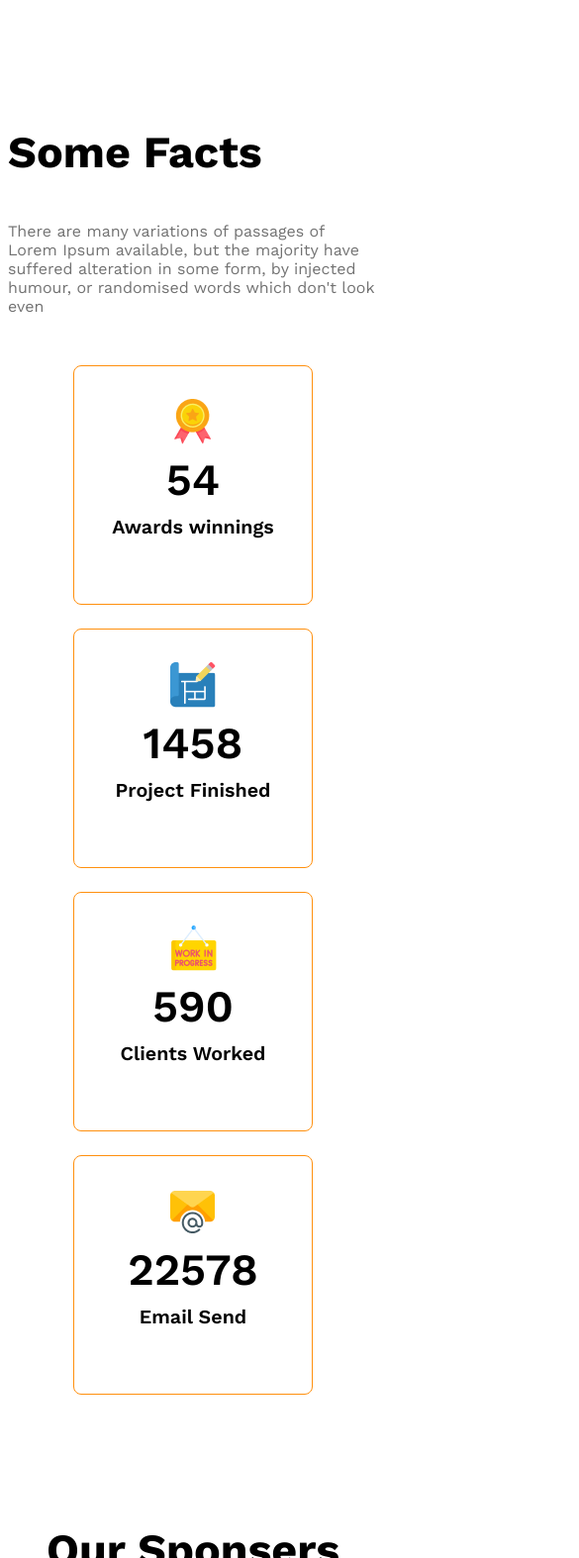
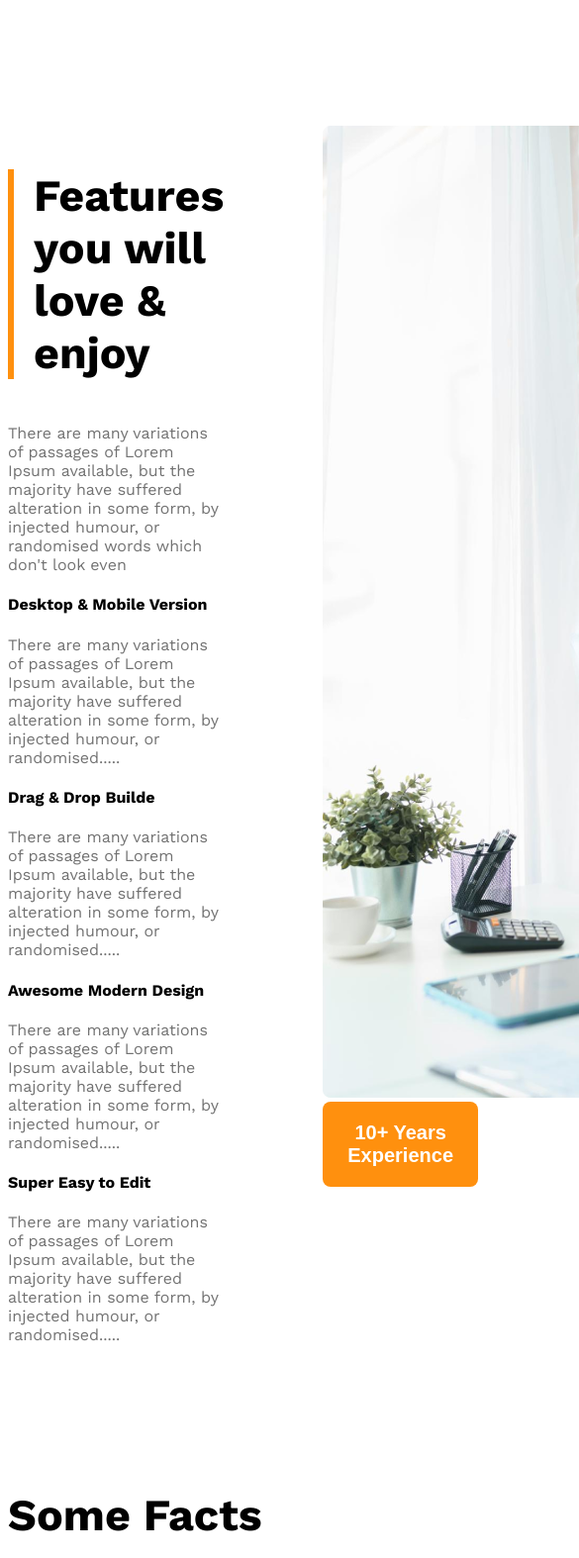
Before and after one commit to Tamim-200119/g3-architects-website, a plain HTML site: page index.html in a window 390 px wide. Shown: the part 2861-4435 px from the top of the page at 99% size, 585 px wide, since content can reach past the window. Drawn offline with nearby package versions, Linux system fonts and the light colour scheme.

Commit message:
add experince fearutes

```diff
--- a/index.html
+++ b/index.html
@@ -47,6 +47,47 @@
                 <button class="btn-primary"> Explore More </button>
             </div>
 
+        </section>
+
+        <!-- features section start -->
+        <section class="features display-flex">
+            <div>
+                <h3 id="features-section-title" class="section-title">Features you will <br> love & enjoy</h3>
+                <p class="text-light-gray">There are many variations of passages of Lorem Ipsum available, but the majority have suffered alteration in some form, by injected humour, or randomised words which don't look even</p>
+                <!-- features card container -->
+                 <div class="features-card">
+                    <h4 class="features-title">Desktop & Mobile Version</h4>
+                    <p class="text-light-gray">
+                        There are many variations of passages of Lorem Ipsum available, but the majority have suffered alteration in some form, by injected humour, or randomised.....
+                    </p>
+                 </div>
+                 <div class="features-card">
+                    <h4 class="features-title">Drag & Drop Builde</h4>
+                    <p class="text-light-gray">
+                        There are many variations of passages of Lorem Ipsum available, but the majority have suffered alteration in some form, by injected humour, or randomised.....
+                    </p>
+                 </div>
+                 <div class="features-card">
+                    <h4 class="features-title">Awesome Modern Design</h4>
+                    <p class="text-light-gray">
+                        There are many variations of passages of Lorem Ipsum available, but the majority have suffered alteration in some form, by injected humour, or randomised.....
+                    </p>
+                 </div>
+                 <div class="features-card">
+                    <h4 class="features-title">Super Easy to Edit</h4>
+                    <p class="text-light-gray">
+                        There are many variations of passages of Lorem Ipsum available, but the majority have suffered alteration in some form, by injected humour, or randomised.....
+                    </p>
+                 </div>
+            </div>
+            <div>
+                <img src="images/architect.png" alt="">
+                <button id="experience-badge" class="btn-primary">
+                    <span id="experience-year">10+ Years</span>
+                    <br>
+                    <span>Experience</span>
+                </button>
+            </div>
         </section>
         <!-- some facts  -->
          <section>
--- a/styles/style.css
+++ b/styles/style.css
@@ -102,6 +102,27 @@
  #quick-list{
   font-weight:500 ;
  }
+ /* features section related styles */
+.features{
+  gap: 100px;
+}
+ #features-section-title{
+  border-left: #FF900E 6px solid;
+  padding-left:20px;
+ }
+  .feature-card{
+  padding: 30px;
+  border-radius: 8px;
+  box-shadow: 0px 4px 30px rgba(0, 0, 0, 0.06);
+  margin-bottom: 20px;
+  }
+ .feature-card .feature-title{
+  font-weight: 600;
+  font-size: 1.25rem;
+  margin-top: 0px;
+  margin-bottom: 0px;
+
+ }
  /*some facts related styles */
  .facts-container{
   display: grid;
```
